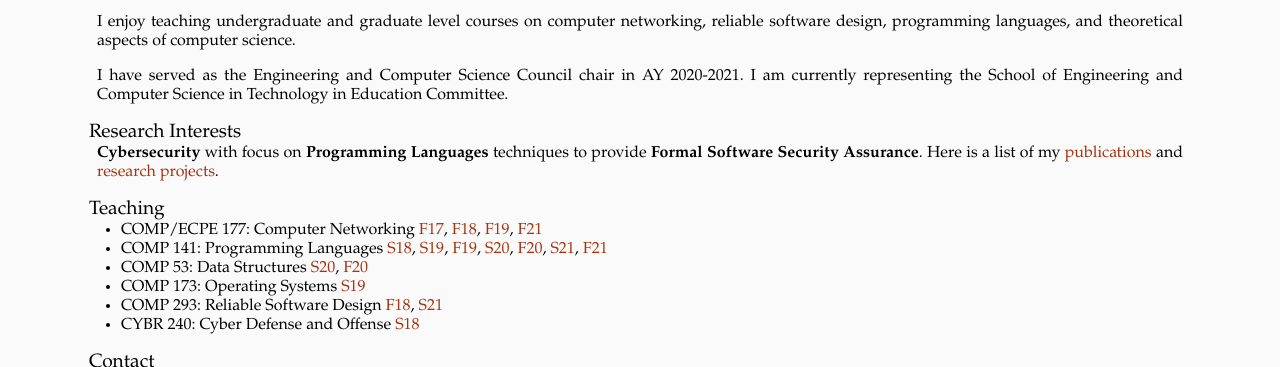
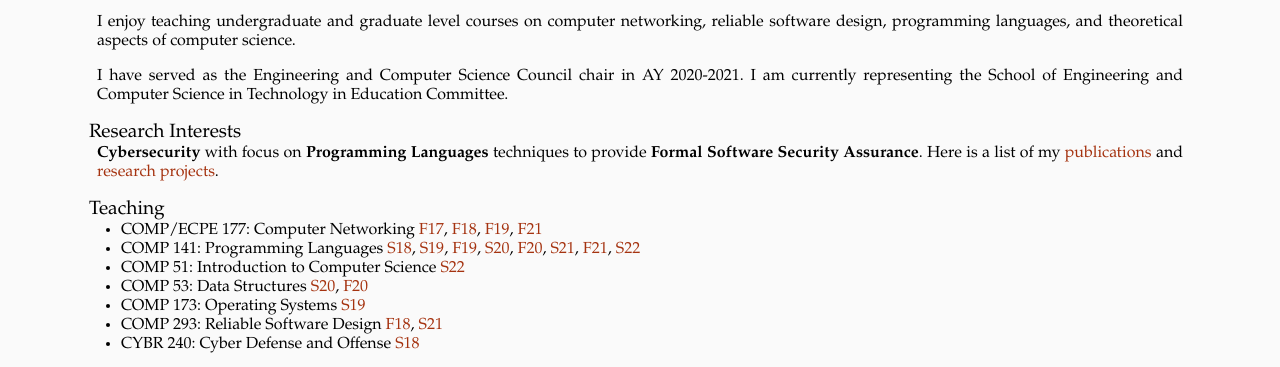
Before and after one commit to sepehram/sepehram.github.io, a plain HTML site: page index.html in a window 1280 px wide. Shown: the part 456-823 px from the top of the page. Drawn offline with nearby package versions, Linux system fonts and the light colour scheme; a script that the page names is missing.

Commit message:
Update index.html

```diff
--- a/index.html
+++ b/index.html
@@ -115,7 +115,8 @@ analysis tools, security protocols, etc.
 <h2>Teaching</h2>
 <ul>
 <li>COMP/ECPE 177: Computer Networking <a href="./teaching/comp177_f17/syllabus.html">F17</a>, <a href="./teaching/comp177_f18/syllabus.html">F18</a>, <a href="./teaching/comp177_f19/syllabus.html">F19</a>, <a href="./teaching/comp177_f21/syllabus.html">F21</a> </li>
-<li>COMP 141: Programming Languages <a href="./teaching/comp141_s18/syllabus.html">S18</a>, <a href="./teaching/comp141_s19/syllabus.html">S19</a>, <a href="./teaching/comp141_f19/syllabus.html">F19</a>, <a href="./teaching/comp141_s20/syllabus.html">S20</a>, <a href="./teaching/comp141_f20/syllabus.html">F20</a>, <a href="./teaching/comp141_s21/syllabus.html">S21</a>, <a href="./teaching/comp141_f21/syllabus.html">F21</a> </li>
+<li>COMP 141: Programming Languages <a href="./teaching/comp141_s18/syllabus.html">S18</a>, <a href="./teaching/comp141_s19/syllabus.html">S19</a>, <a href="./teaching/comp141_f19/syllabus.html">F19</a>, <a href="./teaching/comp141_s20/syllabus.html">S20</a>, <a href="./teaching/comp141_f20/syllabus.html">F20</a>, <a href="./teaching/comp141_s21/syllabus.html">S21</a>, <a href="./teaching/comp141_f21/syllabus.html">F21</a>, <a href="./teaching/comp141_s22/syllabus.html">S22</a> </li>
+<li>COMP 51: Introduction to Computer Science <a href="./teaching/comp051_s22/syllabus.html">S22</a> </li>
 <li>COMP 53: Data Structures <a href="./teaching/comp053_s20/syllabus.html">S20</a>, <a href="./teaching/comp053_f20/syllabus.html">F20</a></li>
 <li>COMP 173: Operating Systems <a href="./teaching/comp173_s19/syllabus.html">S19</a> </li>
 <li>COMP 293: Reliable Software Design <a href="./teaching/comp293_f18/syllabus.html">F18</a>, <a href="./teaching/comp293_s21/syllabus.html">S21</a> </li>
```
